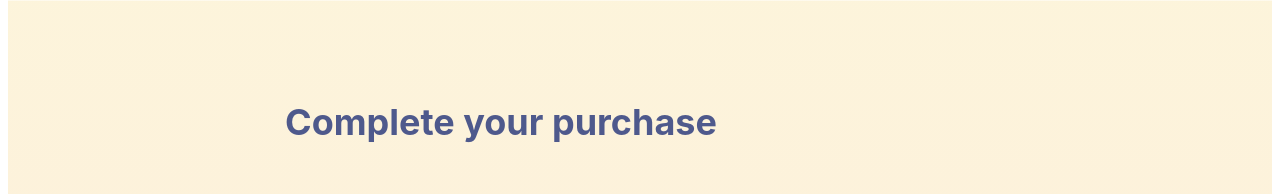
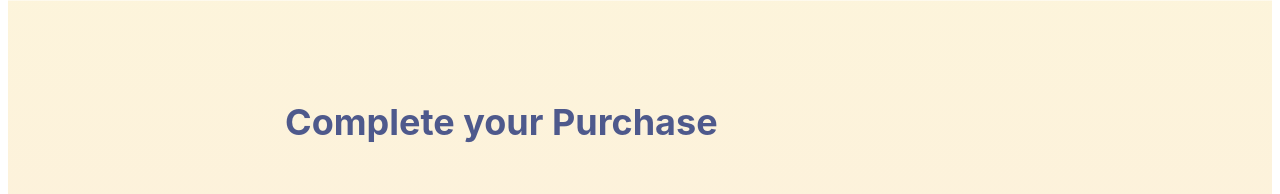
Before and after one commit to abionamike/iqube-react, a React (Create React App) app: page /#/billing in a window 1280 px wide. Shown: the top 194 px of the page. Built offline with nearby package versions, Linux system fonts and the light colour scheme.

Commit message:
fixed typos

```diff
--- a/src/screens/Billing.js
+++ b/src/screens/Billing.js
@@ -13,7 +13,7 @@ const Billing = () => {
         </defs>
       </svg>
       <div className="content_one">
-        <h2>Complete your purchase</h2>
+        <h2>Complete your Purchase</h2>
         <div className="headings_one">
           <div>Personal Info</div>
           <div className="colored">Billing Info</div>
```
